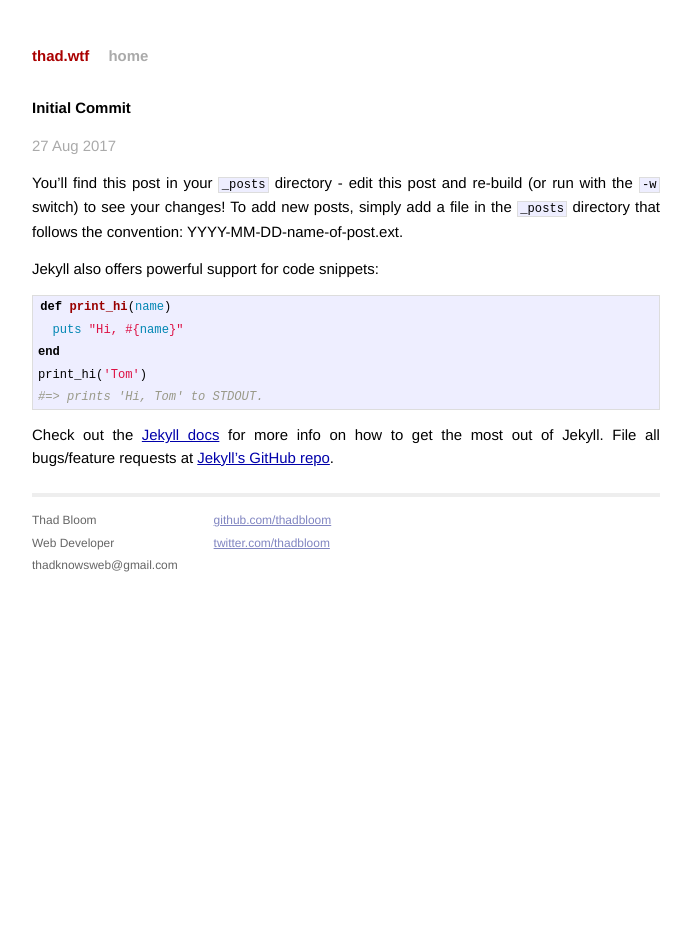
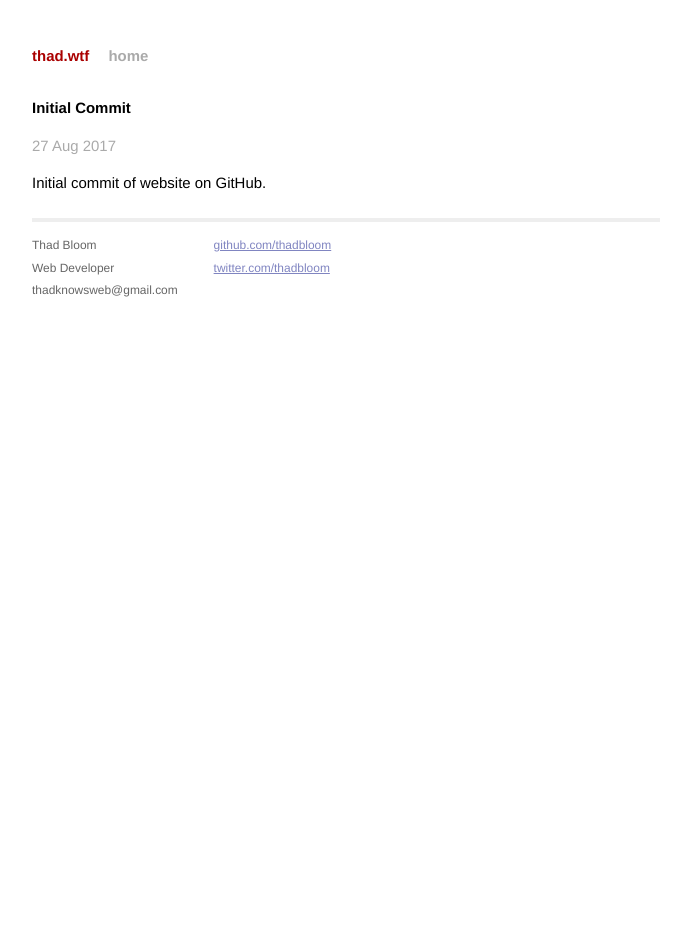
Before and after one commit to thadbloom/thadbloom.github.io, a Jekyll site: the page built from _posts/2017-08-27-initial-commit.markdown, in a window 1280 px wide. Shown: the whole page, without its empty margins (294-985 px from the left). Built offline with Jekyll 4.4.1, drawn with Linux system fonts in a browser that asks for light colours.

Commit message:
update post

```diff
--- a/_posts/2017-08-27-initial-commit.markdown
+++ b/_posts/2017-08-27-initial-commit.markdown
@@ -5,20 +5,4 @@
 categories: random
 ---
 
-You'll find this post in your `_posts` directory - edit this post and re-build (or run with the `-w` switch) to see your changes!
-To add new posts, simply add a file in the `_posts` directory that follows the convention: YYYY-MM-DD-name-of-post.ext.
-
-Jekyll also offers powerful support for code snippets:
-
-{% highlight ruby %}
-def print_hi(name)
-  puts "Hi, #{name}"
-end
-print_hi('Tom')
-#=> prints 'Hi, Tom' to STDOUT.
-{% endhighlight %}
-
-Check out the [Jekyll docs][jekyll] for more info on how to get the most out of Jekyll. File all bugs/feature requests at [Jekyll's GitHub repo][jekyll-gh].
-
-[jekyll-gh]: https://github.com/mojombo/jekyll
-[jekyll]:    http://jekyllrb.com
+Initial commit of website on GitHub.
```
